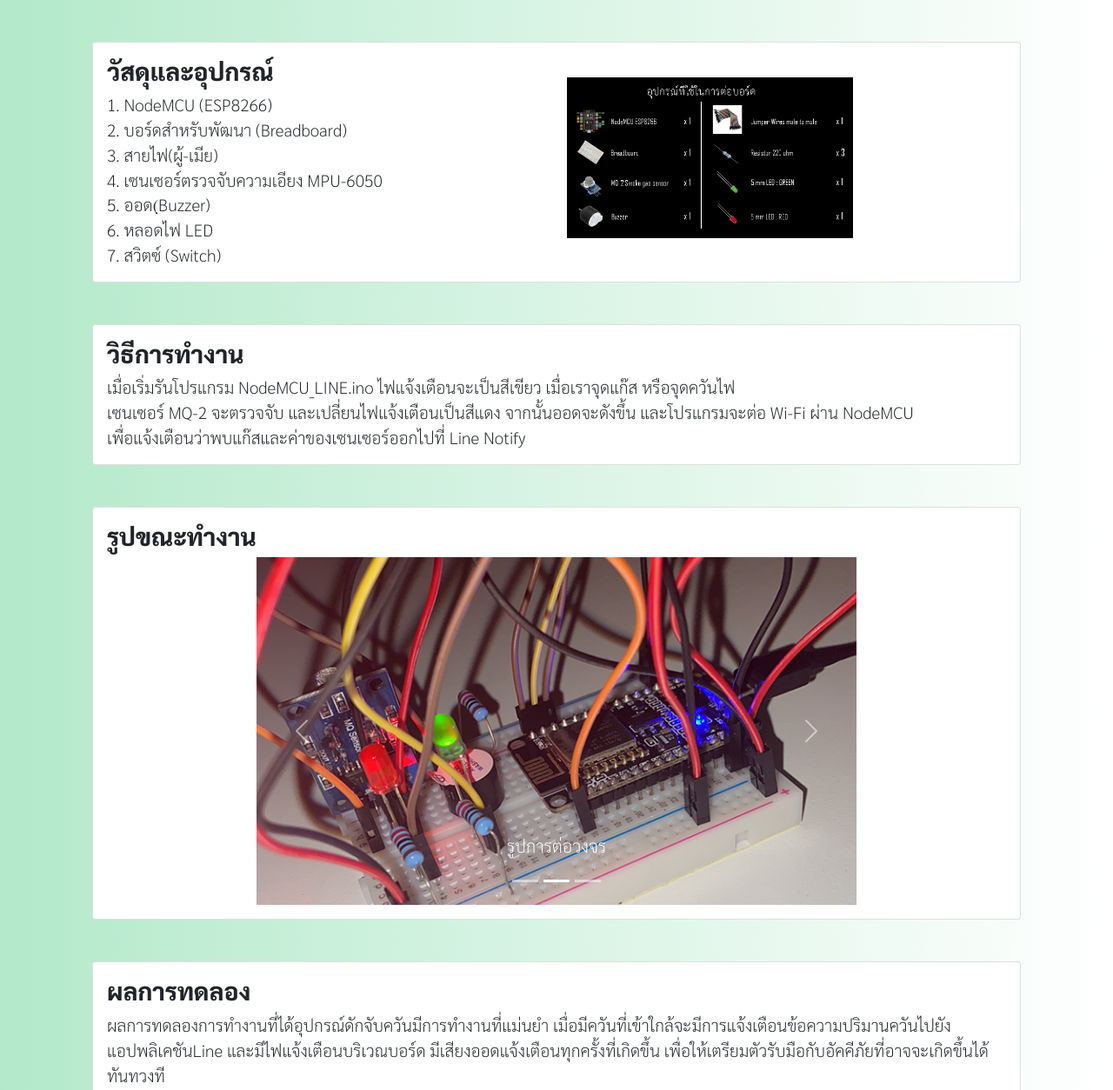
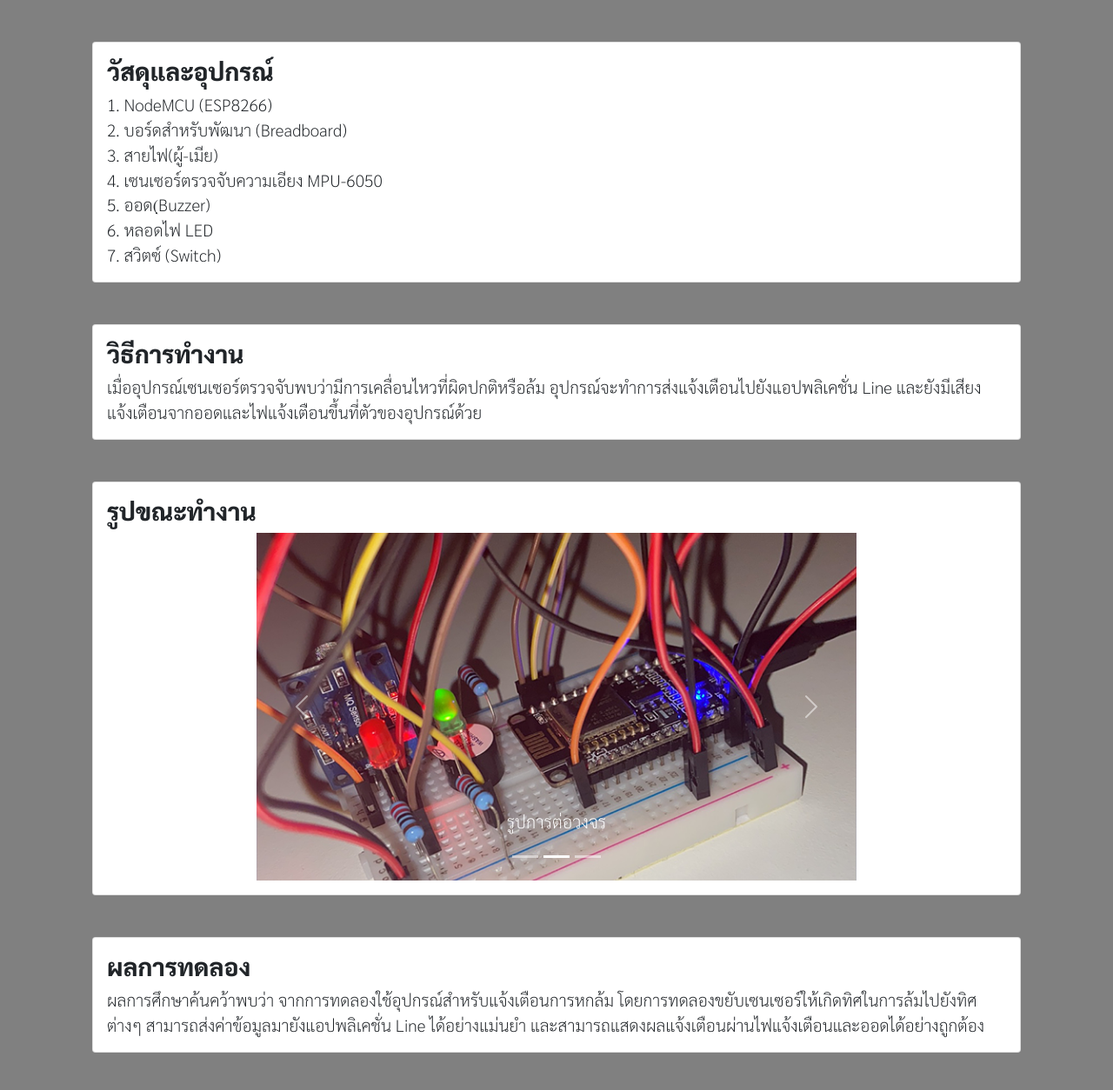
Before and after one commit to sedthanun/FallDetectionNodeMCU, a plain HTML site: page docs/index.html in a window 1280 px wide. Shown: the part 1246-2500 px from the top of the page at 87% size. Drawn offline with nearby package versions, Linux system fonts and the light colour scheme.

```diff
--- a/docs/index.html
+++ b/docs/index.html
@@ -9,13 +9,13 @@
 <link href="https://fonts.googleapis.com/css2?family=Sarabun:wght@200&display=swap" rel="stylesheet">
 <link rel="preconnect" href="https://fonts.gstatic.com">
 <link href="https://fonts.googleapis.com/css2?family=Sarabun:wght@800&display=swap" rel="stylesheet">
-    <title>Gas! Notify Me</title>
+    <title>Fall Detection</title>
 <style>
     body{
         font-family: 'Sarabun', sans-serif;
         font-size: 1.2em;
         background: rgb(20,36,138);
-        background: linear-gradient(90deg, rgba(179,233,202,1) 0%, rgba(255,255,255,1) 100%);
+        background: gray;
     }
     h3{
         font-family: 'Sarabun', sans-serif;
@@ -118,7 +118,7 @@ and (-webkit-device-pixel-ratio : 2) {
 
         <div class="jumbotron jumbotron-fluid p-5 m-0">
             <h1 class="display-4">Fall Dectection with NodeMCU and MPU-6050</h1>
-            <p class="lead">ระบบตรวจจับคนล้มด้วย NodeMCU และ MPU-6050 </p>
+            <p class="lead">ระบบแจ้งเตือนคนล้มด้วย NodeMCU และ MPU-6050 </p>
             <hr class="my-4">
         </div>
     </div>
@@ -129,7 +129,7 @@ and (-webkit-device-pixel-ratio : 2) {
                     <div class="card-body">
                         <div class="videoWrapper">
                             <!-- Copy & Pasted from YouTube -->
-                            <iframe width="560" height="349" src="https://www.youtube.com/embed/eQ1JEEJV4Vc" frameborder="0" allowfullscreen></iframe>
+                            <iframe width="560" height="349" src="https://www.youtube.com/embed/6aiGl0tRTpE?si=WlVIYXMKhgUirWg1" frameborder="0" allowfullscreen></iframe>
                           </div>
                     </div>
                 </div>
@@ -161,9 +161,7 @@ and (-webkit-device-pixel-ratio : 2) {
                     <br> 7. สวิตซ์ (Switch) </bt></p>
 
                     </div>
-                    <div class="col-lg-4 col-md-12 col-sm-12 pt-4">
-                        <img class="img-fluid" src="img/Compro.jpg" alt="">
-                    </div>
+
                 </div>
                        </div>
                    </div>
@@ -176,9 +174,7 @@ and (-webkit-device-pixel-ratio : 2) {
                 <div class="card m-4">
                     <div class="card-body">
                         <h3 class="card-title">วิธีการทำงาน</h3>
-                        <p class="card-text">เมื่อเริ่มรันโปรแกรม NodeMCU_LINE.ino ไฟแจ้งเตือนจะเป็นสีเขียว เมื่อเราจุดแก๊ส หรือจุดควันไฟ<br>
-                        เซนเซอร์ MQ-2 จะตรวจจับ และเปลี่ยนไฟแจ้งเตือนเป็นสีแดง จากนั้นออดจะดังขึ้น และโปรแกรมจะต่อ Wi-Fi ผ่าน NodeMCU<br>
-                    เพื่อแจ้งเตือนว่าพบแก๊สและค่าของเซนเซอร์ออกไปที่ Line Notify</p>
+                        <p class="card-text">เมื่ออุปกรณ์เซนเซอร์ตรวจจับพบว่ามีการเคลื่อนไหวที่ผิดปกติหรือล้ม อุปกรณ์จะทำการส่งแจ้งเตือนไปยังแอปพลิเคชั่น Line และยังมีเสียงแจ้งเตือนจากออดและไฟแจ้งเตือนขึ้นที่ตัวของอุปกรณ์ด้วย</p>
                     </div>
                 </div>
             </div>
@@ -240,7 +236,7 @@ and (-webkit-device-pixel-ratio : 2) {
                 <div class="card m-4">
                     <div class="card-body">
                         <h3 class="card-title">ผลการทดลอง</h3>
-                        <p class="card-text">ผลการทดลองการทำงานที่ได้อุปกรณ์ดักจับควันมีการทำงานที่แม่นยำ เมื่อมีควันที่เข้าใกล้จะมีการแจ้งเตือนข้อความปริมานควันไปยังแอปพลิเคชันLine และมีไฟแจ้งเตือนบริเวณบอร์ด มีเสียงออดแจ้งเตือนทุกครั้งที่เกิดขึ้น เพื่อให้เตรียมตัวรับมือกับอัคคีภัยที่อาจจะเกิดขึ้นได้ทันทวงที</p>
+                        <p class="card-text">ผลการศึกษาค้นคว้าพบว่า จากการทดลองใช้อุปกรณ์สำหรับแจ้งเตือนการหกล้ม โดยการทดลองขยับเซนเซอร์ให้เกิดทิศในการล้มไปยังทิศต่างๆ สามารถส่งค่าข้อมูลมายังแอปพลิเคชั่น Line ได้อย่างแม่นยำ และสามารถแสดงผลแจ้งเตือนผ่านไฟแจ้งเตือนและออดได้อย่างถูกต้อง</p>
                     </div>
                 </div>
             </div>
```
Also changed, not shown: 1 other file.
